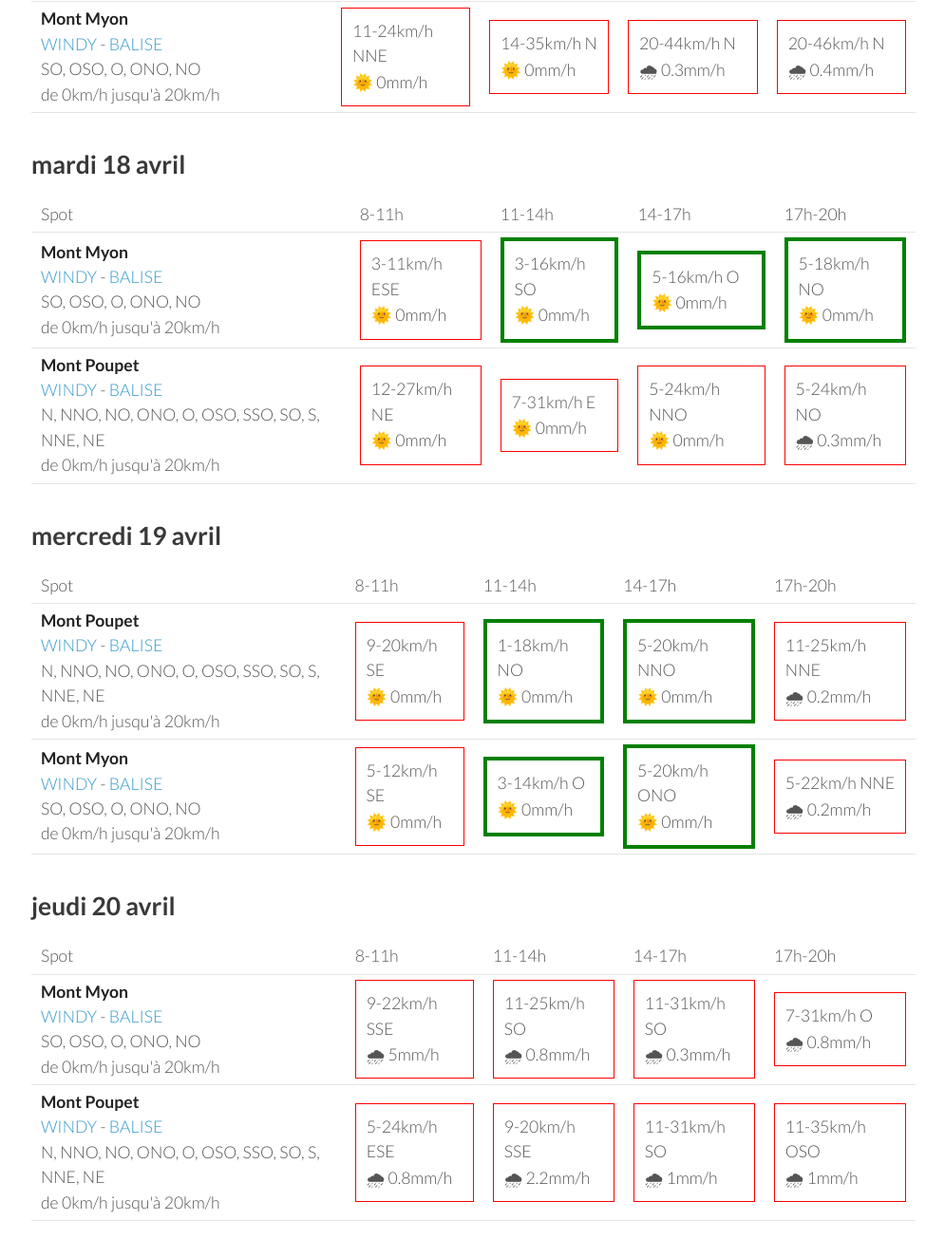
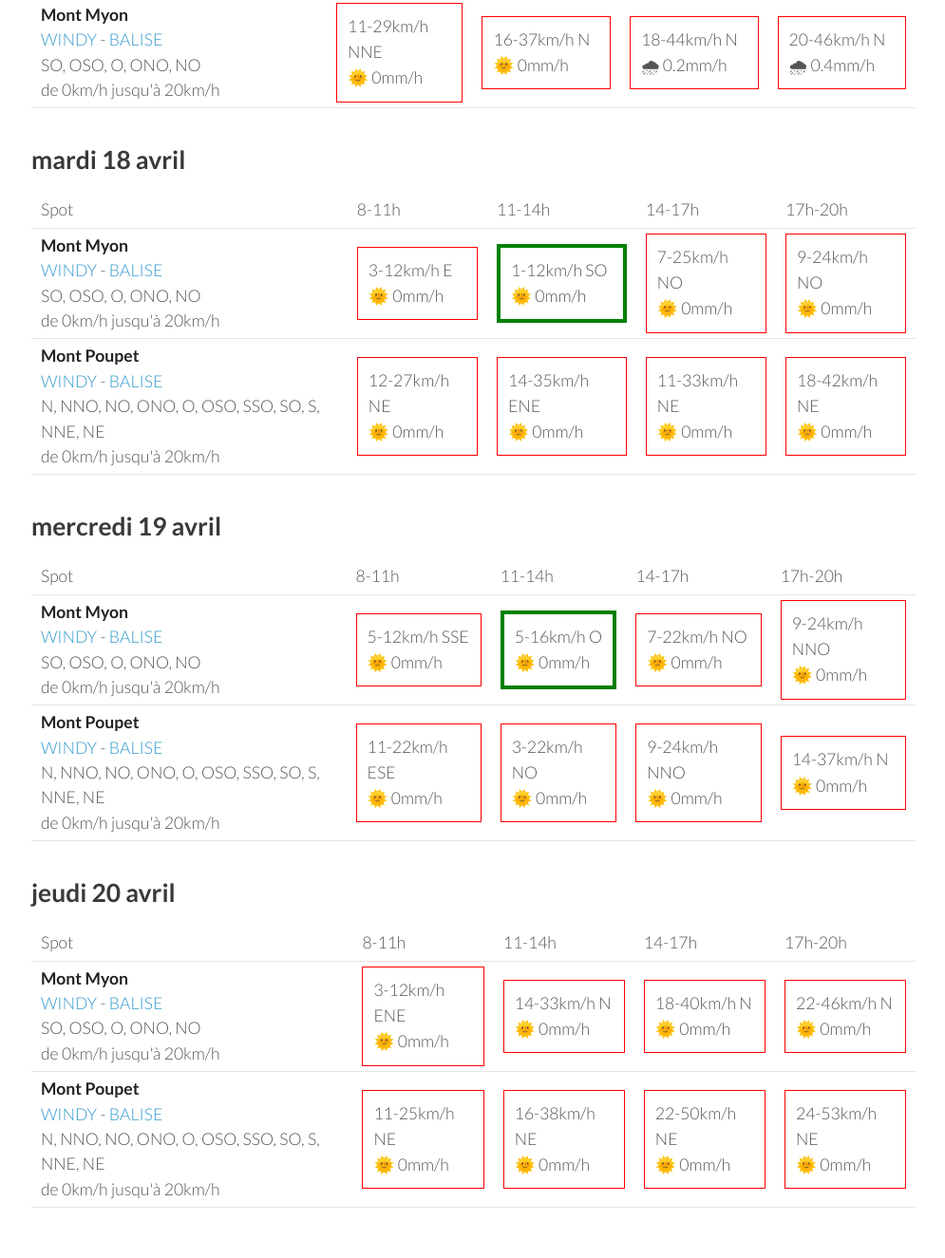
Before and after one commit to parapente-dans-le-nord/parapente-dans-le-nord.github.io, a Jekyll site: the page built from jura.markdown, in a window 1280 px wide and 1400 px high, scrolled down 1284 px. Shown: the top 1325 px of the window at 95% size, without its empty margins (25-1020 px from the left). Built offline with Jekyll 4.4.1, drawn with Linux system fonts in a browser that asks for light colours; some of the changed text lies outside the part shown.

Commit message:
update index.markdown

```diff
--- a/jura.markdown
+++ b/jura.markdown
@@ -7,7 +7,7 @@ title:  "Tous les spots"
 {: .links}
 
 # Prevision Windy, modèle Arome
-page mise à jour le samedi 15 avril 13:20
+page mise à jour le samedi 15 avril 22:20
 
 ## samedi 15 avril
 
@@ -25,18 +25,18 @@ page mise à jour le samedi 15 avril 13:20
         <td><strong>Mont Poupet</strong><br><a href="https://windy.com/46.970/5.876?46.541,5.876,8">WINDY</a> - <span class=""><a href="http://www.balisemeteo.com/balise.php?idBalise=92">BALISE</a> </span><br> <span class="vent-favorable">N, NNO, NO, ONO, O, OSO, SSO, SO, S, NNE, NE</span><br><span class="force-vent">de 0km/h jusqu'à 20km/h</span> </td>
 
             <td><div class="not-flyable"><p>0-0km/h NA</p><p>🌧️ 0mm/h</p></div></td>
-            <td><div class="not-flyable"><p>12-44km/h O</p><p>🌧 9mm/h</p></div></td>
-            <td><div class="not-flyable"><p>11-31km/h OSO</p><p>🌧 8mm/h</p></div></td>
-            <td><div class="not-flyable"><p>7-22km/h OSO</p><p>🌧 2.4mm/h</p></div></td>
+            <td><div class="not-flyable"><p>0-0km/h NA</p><p>🌧️ 0mm/h</p></div></td>
+            <td><div class="not-flyable"><p>0-0km/h NA</p><p>🌧️ 0mm/h</p></div></td>
+            <td><div class="not-flyable"><p>5-27km/h OSO</p><p>🌧 3.2mm/h</p></div></td>
 
     </tr>
 <tr>
         <td><strong>Mont Myon</strong><br><a href="https://windy.com/46.331/5.397?45.898,5.394,8,m:eWoagj8">WINDY</a> - <span class=""><a href="http://www.balisemeteo.com/balise.php?idBalise=70">BALISE</a> </span><br> <span class="vent-favorable">SO, OSO, O, ONO, NO</span><br><span class="force-vent">de 0km/h jusqu'à 20km/h</span> </td>
 
             <td><div class="not-flyable"><p>0-0km/h NA</p><p>🌧️ 0mm/h</p></div></td>
-            <td><div class="not-flyable"><p>18-46km/h O</p><p>🌧 4.8mm/h</p></div></td>
-            <td><div class="not-flyable"><p>14-35km/h O</p><p>🌧 4.6mm/h</p></div></td>
-            <td><div class="not-flyable"><p>9-33km/h O</p><p>🌧 5mm/h</p></div></td>
+            <td><div class="not-flyable"><p>0-0km/h NA</p><p>🌧️ 0mm/h</p></div></td>
+            <td><div class="not-flyable"><p>0-0km/h NA</p><p>🌧️ 0mm/h</p></div></td>
+            <td><div class="not-flyable"><p>11-31km/h O</p><p>🌧 0.3mm/h</p></div></td>
 
     </tr>
 
@@ -58,20 +58,20 @@ page mise à jour le samedi 15 avril 13:20
 <tr>
         <td><strong>Mont Poupet</strong><br><a href="https://windy.com/46.970/5.876?46.541,5.876,8">WINDY</a> - <span class=""><a href="http://www.balisemeteo.com/balise.php?idBalise=92">BALISE</a> </span><br> <span class="vent-favorable">N, NNO, NO, ONO, O, OSO, SSO, SO, S, NNE, NE</span><br><span class="force-vent">de 0km/h jusqu'à 20km/h</span> </td>
 
-            <td><div class="flyable"><p>3-7km/h ONO</p><p>🌞 0mm/h</p></div></td>
-            <td><div class="flyable"><p>3-7km/h NNO</p><p>🌧 1.1mm/h</p></div></td>
-            <td><div class="flyable"><p>3-9km/h NO</p><p>🌧 0.9mm/h</p></div></td>
-            <td><div class="flyable"><p>3-9km/h NNO</p><p>🌧 0.2mm/h</p></div></td>
+            <td><div class="flyable"><p>1-1km/h N</p><p>🌞 0mm/h</p></div></td>
+            <td><div class="flyable"><p>5-14km/h NNO</p><p>🌞 0mm/h</p></div></td>
+            <td><div class="not-flyable"><p>7-24km/h N</p><p>🌞 0mm/h</p></div></td>
+            <td><div class="flyable"><p>5-16km/h N</p><p>🌞 0mm/h</p></div></td>
 
 
     </tr>
 <tr>
         <td><strong>Mont Myon</strong><br><a href="https://windy.com/46.331/5.397?45.898,5.394,8,m:eWoagj8">WINDY</a> - <span class=""><a href="http://www.balisemeteo.com/balise.php?idBalise=70">BALISE</a> </span><br> <span class="vent-favorable">SO, OSO, O, ONO, NO</span><br><span class="force-vent">de 0km/h jusqu'à 20km/h</span> </td>
 
-            <td><div class="not-flyable"><p>5-16km/h N</p><p>🌞 0mm/h</p></div></td>
-            <td><div class="not-flyable"><p>7-22km/h N</p><p>🌞 0mm/h</p></div></td>
-            <td><div class="not-flyable"><p>7-20km/h N</p><p>🌞 0mm/h</p></div></td>
-            <td><div class="not-flyable"><p>11-25km/h NNE</p><p>🌞 0mm/h</p></div></td>
+            <td><div class="not-flyable"><p>5-14km/h NNE</p><p>🌞 0mm/h</p></div></td>
+            <td><div class="not-flyable"><p>9-22km/h NNO</p><p>🌞 0mm/h</p></div></td>
+            <td><div class="not-flyable"><p>11-27km/h NNO</p><p>🌞 0mm/h</p></div></td>
+            <td><div class="not-flyable"><p>12-35km/h N</p><p>🌞 0mm/h</p></div></td>
 
 
     </tr>
@@ -94,19 +94,19 @@ page mise à jour le samedi 15 avril 13:20
 <tr>
         <td><strong>Mont Poupet</strong><br><a href="https://windy.com/46.970/5.876?46.541,5.876,8">WINDY</a> - <span class=""><a href="http://www.balisemeteo.com/balise.php?idBalise=92">BALISE</a> </span><br> <span class="vent-favorable">N, NNO, NO, ONO, O, OSO, SSO, SO, S, NNE, NE</span><br><span class="force-vent">de 0km/h jusqu'à 20km/h</span> </td>
 
-            <td><div class="flyable"><p>9-18km/h NE</p><p>🌞 0mm/h</p></div></td>
-            <td><div class="not-flyable"><p>14-35km/h NE</p><p>🌧 0.3mm/h</p></div></td>
-            <td><div class="not-flyable"><p>18-42km/h NNE</p><p>🌧 0.3mm/h</p></div></td>
-            <td><div class="not-flyable"><p>18-44km/h NNE</p><p>🌧 0.4mm/h</p></div></td>
+            <td><div class="not-flyable"><p>9-31km/h NE</p><p>🌞 0mm/h</p></div></td>
+            <td><div class="not-flyable"><p>16-37km/h NNE</p><p>🌧 0.2mm/h</p></div></td>
+            <td><div class="not-flyable"><p>18-42km/h NNE</p><p>🌧 0.8mm/h</p></div></td>
+            <td><div class="not-flyable"><p>16-42km/h NNE</p><p>🌧 0.4mm/h</p></div></td>
 
 
     </tr>
 <tr>
         <td><strong>Mont Myon</strong><br><a href="https://windy.com/46.331/5.397?45.898,5.394,8,m:eWoagj8">WINDY</a> - <span class=""><a href="http://www.balisemeteo.com/balise.php?idBalise=70">BALISE</a> </span><br> <span class="vent-favorable">SO, OSO, O, ONO, NO</span><br><span class="force-vent">de 0km/h jusqu'à 20km/h</span> </td>
 
-            <td><div class="not-flyable"><p>11-24km/h NNE</p><p>🌞 0mm/h</p></div></td>
-            <td><div class="not-flyable"><p>14-35km/h N</p><p>🌞 0mm/h</p></div></td>
-            <td><div class="not-flyable"><p>20-44km/h N</p><p>🌧 0.3mm/h</p></div></td>
+            <td><div class="not-flyable"><p>11-29km/h NNE</p><p>🌞 0mm/h</p></div></td>
+            <td><div class="not-flyable"><p>16-37km/h N</p><p>🌞 0mm/h</p></div></td>
+            <td><div class="not-flyable"><p>18-44km/h N</p><p>🌧 0.2mm/h</p></div></td>
             <td><div class="not-flyable"><p>20-46km/h N</p><p>🌧 0.4mm/h</p></div></td>
 
 
@@ -130,10 +130,10 @@ page mise à jour le samedi 15 avril 13:20
 <tr>
         <td><strong>Mont Myon</strong><br><a href="https://windy.com/46.331/5.397?45.898,5.394,8,m:eWoagj8">WINDY</a> - <span class=""><a href="http://www.balisemeteo.com/balise.php?idBalise=70">BALISE</a> </span><br> <span class="vent-favorable">SO, OSO, O, ONO, NO</span><br><span class="force-vent">de 0km/h jusqu'à 20km/h</span> </td>
 
-            <td><div class="not-flyable"><p>3-11km/h ESE</p><p>🌞 0mm/h</p></div></td>
-            <td><div class="flyable"><p>3-16km/h SO</p><p>🌞 0mm/h</p></div></td>
-            <td><div class="flyable"><p>5-16km/h O</p><p>🌞 0mm/h</p></div></td>
-            <td><div class="flyable"><p>5-18km/h NO</p><p>🌞 0mm/h</p></div></td>
+            <td><div class="not-flyable"><p>3-12km/h E</p><p>🌞 0mm/h</p></div></td>
+            <td><div class="flyable"><p>1-12km/h SO</p><p>🌞 0mm/h</p></div></td>
+            <td><div class="not-flyable"><p>7-25km/h NO</p><p>🌞 0mm/h</p></div></td>
+            <td><div class="not-flyable"><p>9-24km/h NO</p><p>🌞 0mm/h</p></div></td>
 
 
     </tr>
@@ -141,9 +141,9 @@ page mise à jour le samedi 15 avril 13:20
         <td><strong>Mont Poupet</strong><br><a href="https://windy.com/46.970/5.876?46.541,5.876,8">WINDY</a> - <span class=""><a href="http://www.balisemeteo.com/balise.php?idBalise=92">BALISE</a> </span><br> <span class="vent-favorable">N, NNO, NO, ONO, O, OSO, SSO, SO, S, NNE, NE</span><br><span class="force-vent">de 0km/h jusqu'à 20km/h</span> </td>
 
             <td><div class="not-flyable"><p>12-27km/h NE</p><p>🌞 0mm/h</p></div></td>
-            <td><div class="not-flyable"><p>7-31km/h E</p><p>🌞 0mm/h</p></div></td>
-            <td><div class="not-flyable"><p>5-24km/h NNO</p><p>🌞 0mm/h</p></div></td>
-            <td><div class="not-flyable"><p>5-24km/h NO</p><p>🌧 0.3mm/h</p></div></td>
+            <td><div class="not-flyable"><p>14-35km/h ENE</p><p>🌞 0mm/h</p></div></td>
+            <td><div class="not-flyable"><p>11-33km/h NE</p><p>🌞 0mm/h</p></div></td>
+            <td><div class="not-flyable"><p>18-42km/h NE</p><p>🌞 0mm/h</p></div></td>
 
 
     </tr>
@@ -164,22 +164,22 @@ page mise à jour le samedi 15 avril 13:20
       <td>17h-20h</td>
     </tr>
 <tr>
-        <td><strong>Mont Poupet</strong><br><a href="https://windy.com/46.970/5.876?46.541,5.876,8">WINDY</a> - <span class=""><a href="http://www.balisemeteo.com/balise.php?idBalise=92">BALISE</a> </span><br> <span class="vent-favorable">N, NNO, NO, ONO, O, OSO, SSO, SO, S, NNE, NE</span><br><span class="force-vent">de 0km/h jusqu'à 20km/h</span> </td>
+        <td><strong>Mont Myon</strong><br><a href="https://windy.com/46.331/5.397?45.898,5.394,8,m:eWoagj8">WINDY</a> - <span class=""><a href="http://www.balisemeteo.com/balise.php?idBalise=70">BALISE</a> </span><br> <span class="vent-favorable">SO, OSO, O, ONO, NO</span><br><span class="force-vent">de 0km/h jusqu'à 20km/h</span> </td>
 
-            <td><div class="not-flyable"><p>9-20km/h SE</p><p>🌞 0mm/h</p></div></td>
-            <td><div class="flyable"><p>1-18km/h NO</p><p>🌞 0mm/h</p></div></td>
-            <td><div class="flyable"><p>5-20km/h NNO</p><p>🌞 0mm/h</p></div></td>
-            <td><div class="not-flyable"><p>11-25km/h NNE</p><p>🌧 0.2mm/h</p></div></td>
+            <td><div class="not-flyable"><p>5-12km/h SSE</p><p>🌞 0mm/h</p></div></td>
+            <td><div class="flyable"><p>5-16km/h O</p><p>🌞 0mm/h</p></div></td>
+            <td><div class="not-flyable"><p>7-22km/h NO</p><p>🌞 0mm/h</p></div></td>
+            <td><div class="not-flyable"><p>9-24km/h NNO</p><p>🌞 0mm/h</p></div></td>
 
 
     </tr>
 <tr>
-        <td><strong>Mont Myon</strong><br><a href="https://windy.com/46.331/5.397?45.898,5.394,8,m:eWoagj8">WINDY</a> - <span class=""><a href="http://www.balisemeteo.com/balise.php?idBalise=70">BALISE</a> </span><br> <span class="vent-favorable">SO, OSO, O, ONO, NO</span><br><span class="force-vent">de 0km/h jusqu'à 20km/h</span> </td>
+        <td><strong>Mont Poupet</strong><br><a href="https://windy.com/46.970/5.876?46.541,5.876,8">WINDY</a> - <span class=""><a href="http://www.balisemeteo.com/balise.php?idBalise=92">BALISE</a> </span><br> <span class="vent-favorable">N, NNO, NO, ONO, O, OSO, SSO, SO, S, NNE, NE</span><br><span class="force-vent">de 0km/h jusqu'à 20km/h</span> </td>
 
-            <td><div class="not-flyable"><p>5-12km/h SE</p><p>🌞 0mm/h</p></div></td>
-            <td><div class="flyable"><p>3-14km/h O</p><p>🌞 0mm/h</p></div></td>
-            <td><div class="flyable"><p>5-20km/h ONO</p><p>🌞 0mm/h</p></div></td>
-            <td><div class="not-flyable"><p>5-22km/h NNE</p><p>🌧 0.2mm/h</p></div></td>
+            <td><div class="not-flyable"><p>11-22km/h ESE</p><p>🌞 0mm/h</p></div></td>
+            <td><div class="not-flyable"><p>3-22km/h NO</p><p>🌞 0mm/h</p></div></td>
+            <td><div class="not-flyable"><p>9-24km/h NNO</p><p>🌞 0mm/h</p></div></td>
+            <td><div class="not-flyable"><p>14-37km/h N</p><p>🌞 0mm/h</p></div></td>
 
 
     </tr>
@@ -202,20 +202,20 @@ page mise à jour le samedi 15 avril 13:20
 <tr>
         <td><strong>Mont Myon</strong><br><a href="https://windy.com/46.331/5.397?45.898,5.394,8,m:eWoagj8">WINDY</a> - <span class=""><a href="http://www.balisemeteo.com/balise.php?idBalise=70">BALISE</a> </span><br> <span class="vent-favorable">SO, OSO, O, ONO, NO</span><br><span class="force-vent">de 0km/h jusqu'à 20km/h</span> </td>
 
-            <td><div class="not-flyable"><p>9-22km/h SSE</p><p>🌧 5mm/h</p></div></td>
-            <td><div class="not-flyable"><p>11-25km/h SO</p><p>🌧 0.8mm/h</p></div></td>
-            <td><div class="not-flyable"><p>11-31km/h SO</p><p>🌧 0.3mm/h</p></div></td>
-            <td><div class="not-flyable"><p>7-31km/h O</p><p>🌧 0.8mm/h</p></div></td>
+            <td><div class="not-flyable"><p>3-12km/h ENE</p><p>🌞 0mm/h</p></div></td>
+            <td><div class="not-flyable"><p>14-33km/h N</p><p>🌞 0mm/h</p></div></td>
+            <td><div class="not-flyable"><p>18-40km/h N</p><p>🌞 0mm/h</p></div></td>
+            <td><div class="not-flyable"><p>22-46km/h N</p><p>🌞 0mm/h</p></div></td>
 
 
     </tr>
 <tr>
         <td><strong>Mont Poupet</strong><br><a href="https://windy.com/46.970/5.876?46.541,5.876,8">WINDY</a> - <span class=""><a href="http://www.balisemeteo.com/balise.php?idBalise=92">BALISE</a> </span><br> <span class="vent-favorable">N, NNO, NO, ONO, O, OSO, SSO, SO, S, NNE, NE</span><br><span class="force-vent">de 0km/h jusqu'à 20km/h</span> </td>
 
-            <td><div class="not-flyable"><p>5-24km/h ESE</p><p>🌧 0.8mm/h</p></div></td>
-            <td><div class="not-flyable"><p>9-20km/h SSE</p><p>🌧 2.2mm/h</p></div></td>
-            <td><div class="not-flyable"><p>11-31km/h SO</p><p>🌧 1mm/h</p></div></td>
-            <td><div class="not-flyable"><p>11-35km/h OSO</p><p>🌧 1mm/h</p></div></td>
+            <td><div class="not-flyable"><p>11-25km/h NE</p><p>🌞 0mm/h</p></div></td>
+            <td><div class="not-flyable"><p>16-38km/h NE</p><p>🌞 0mm/h</p></div></td>
+            <td><div class="not-flyable"><p>22-50km/h NE</p><p>🌞 0mm/h</p></div></td>
+            <td><div class="not-flyable"><p>24-53km/h NE</p><p>🌞 0mm/h</p></div></td>
 
 
     </tr>
```
